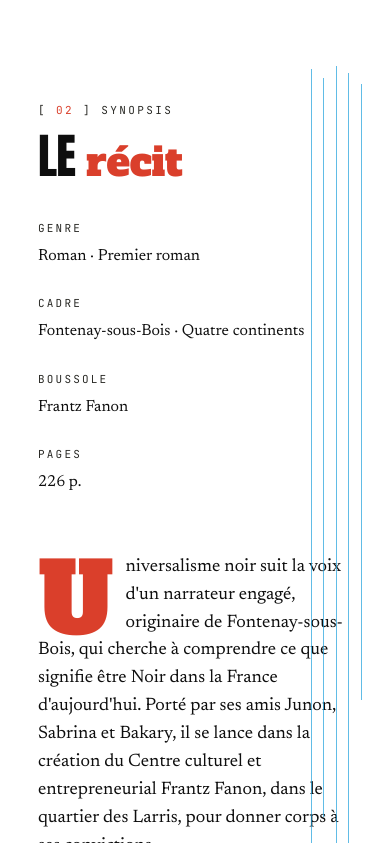
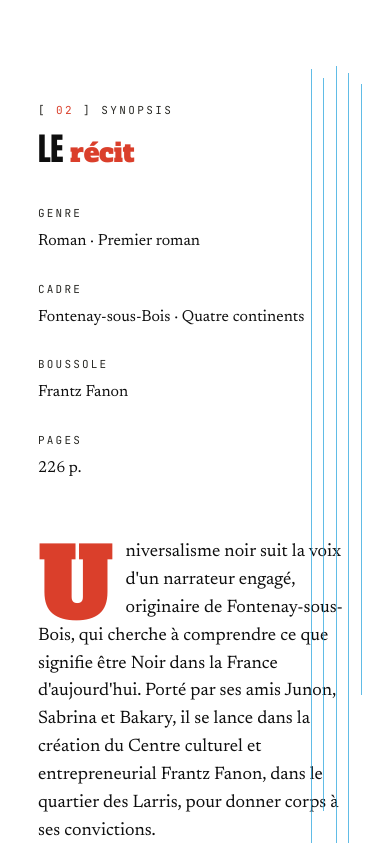
Before and after one commit to regirip-debug/universalisme-noir, a Next.js app: page / in a window 390 px wide. Shown: the part 1641-2484 px from the top of the page. Built offline with nearby package versions, Linux system fonts and the light colour scheme.

Commit message:
Update font sizes in globals.css
Adjusted font sizes for section titles and hero headings to improve responsiveness.

```diff
--- a/app/globals.css
+++ b/app/globals.css
@@ -549,7 +549,7 @@ button { font-family: inherit; cursor: pointer; }
 .section__title {
   font-family: var(--f-display);
   font-weight: 400;
-  font-size: clamp(48px, 7vw, 110px);
+  font-size: clamp(32px, 5vw, 76px);
   line-height: 0.9;
   letter-spacing: -0.015em;
   text-transform: uppercase;
@@ -856,7 +856,7 @@ button { font-family: inherit; cursor: pointer; }
 .conf-hero h1 {
   font-family: var(--f-display);
   font-weight: 400;
-  font-size: clamp(64px, 11vw, 180px);
+  font-size: clamp(40px, 6.5vw, 100px);
   line-height: 0.86;
   letter-spacing: -0.018em;
   text-transform: uppercase;
```
